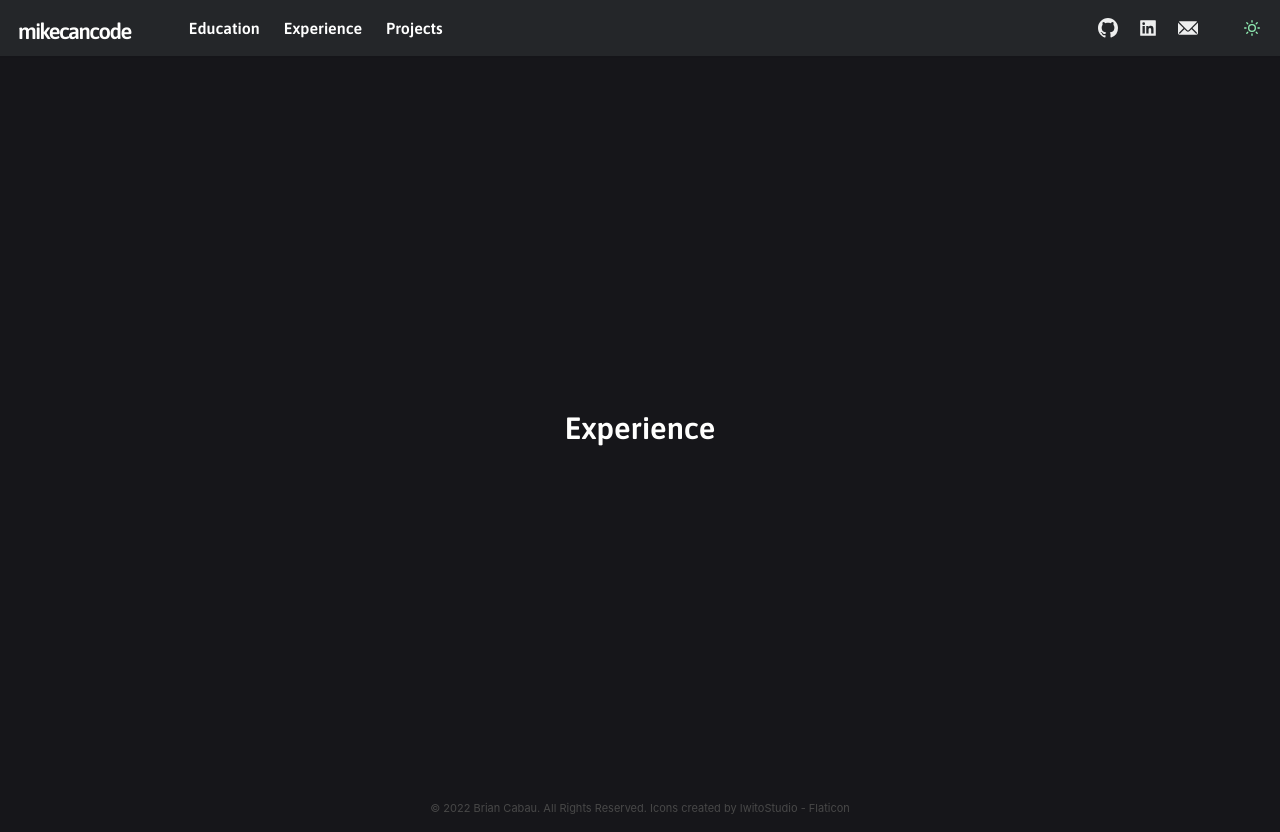
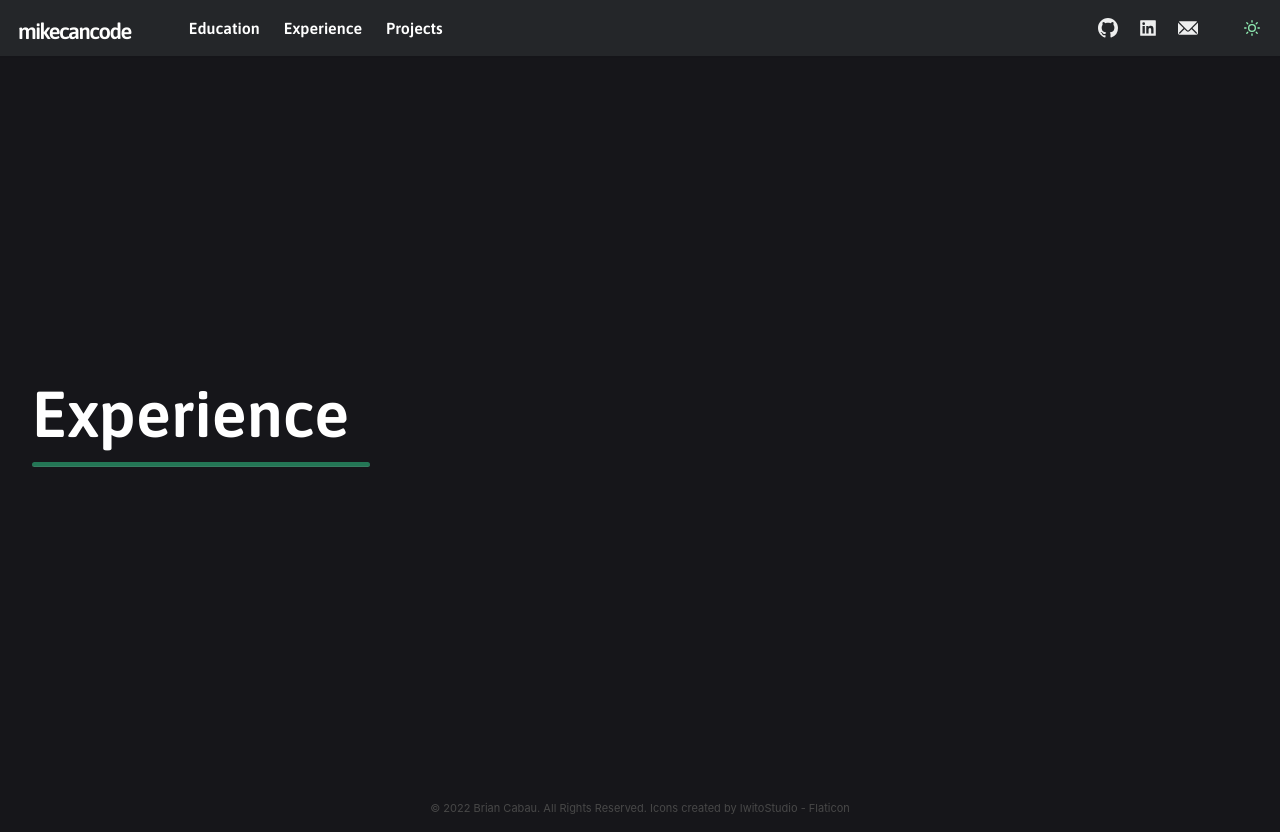
Before and after one commit to bcabau1/mike-can-code, a Next.js app: page /experience in a window 1280 px wide. Built offline with nearby package versions, Linux system fonts and the light colour scheme.

Commit message:
page scaffolding for style

```diff
--- a/pages/experience.js
+++ b/pages/experience.js
@@ -1,6 +1,6 @@
 import Timeline from "../components/timeline"
 import PageAnimate from "../components/layouts/pageanimate"
-import { Heading, Box, Flex } from "@chakra-ui/react"
+import { Heading, Box, Flex, Divider, Text, useColorModeValue } from "@chakra-ui/react"
 import AttributeFooter from "../components/footer"
 
 
@@ -9,14 +9,15 @@ export default function Experience(router)  {
 
     return (
         <PageAnimate>
-            <Flex position='relative' w = '100%' h='100%'  textAlign='center' flexWrap='wrap' id='exp' overflow='auto' alignItems='center' justifyContent='space-evenly'>
-
-                <Heading  w='100%' as="h3" variant="banner-title">
-                    Experience
-                </Heading>
+            <Flex position='relative' w = '100%' h='100%' textAlign='center' flexWrap='wrap' overflow='auto' alignItems='center' justifyContent='center' py='6%'>
+                <Flex w='100%'  flexWrap='wrap' overflow='auto' alignItems='center' justifyContent='center' fontFamily='snippit'>
+                    <Heading w='100%' as="h3" variant="tab-title" id='proj' mb='6' textAlign={'left'}>
+                    <Text textAlign='left' lineHeight='1.5em'>Experience</Text>
+                    <Divider bg={useColorModeValue('#8bd3dd', '#2cb67d')} w='calc(300px + 3vw)' h='4px' borderRadius='full' orientation='horizontal' />
+                    </Heading>
+                </Flex>
 
             </Flex>
             <AttributeFooter>© 2022 Brian Cabau. All Rights Reserved. Icons created by IwitoStudio - Flaticon</AttributeFooter>
-        </PageAnimate>
-    )
+        </PageAnimate>  )
 }
--- a/pages/projects.js
+++ b/pages/projects.js
@@ -42,7 +42,7 @@ const ProjectCards = ({projects}) => {
         {projects.map(project => {
             return  (<AccordionItem key={project.id} >
             <h2>
-            <AccordionButton borderRadius='2xl' _expanded={{ bg: useColorModeValue('#fffffe', '#242629'), color: useColorModeValue('#2d333a','#fffffe') }}>
+            <AccordionButton borderRadius='md' _expanded={{ bg: useColorModeValue('#fffffe', '#242629'), color: useColorModeValue('#2d333a','#fffffe') }}>
                 <Box flex='1' textAlign='left' fontWeight='bold'>
                 {project.title}
                 </Box>
@@ -65,7 +65,7 @@ export default function Projects(router)  {
                 <Flex w='100%'  flexWrap='wrap' overflow='auto' alignItems='center' justifyContent='center' fontFamily='snippit'>
                     <Heading w='100%' as="h3" variant="tab-title" id='proj' mb='6' textAlign={'left'}>
                     <Text textAlign='left' lineHeight='1.5em'>Projects</Text>
-                    <Divider bg={useColorModeValue('#8bd3dd', '#2cb67d')} w='calc(200px + 3vw)' h='4px' borderRadius='full' orientation='horizontal' />
+                    <Divider bg={useColorModeValue('#8bd3dd', '#2cb67d')} w='calc(300px + 3vw)' h='4px' borderRadius='full' orientation='horizontal' />
                     </Heading>
                     {<ProjectCards projects={projects}/>}
                 </Flex>
```
Also changed, not shown: pages/education.js (+8 -7 lines).
